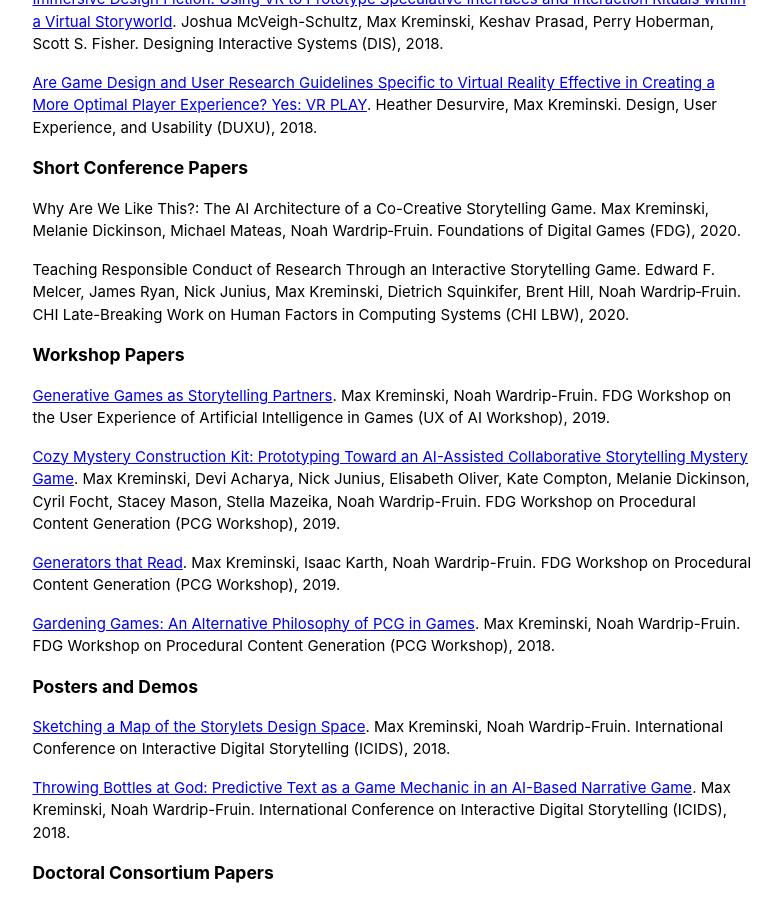
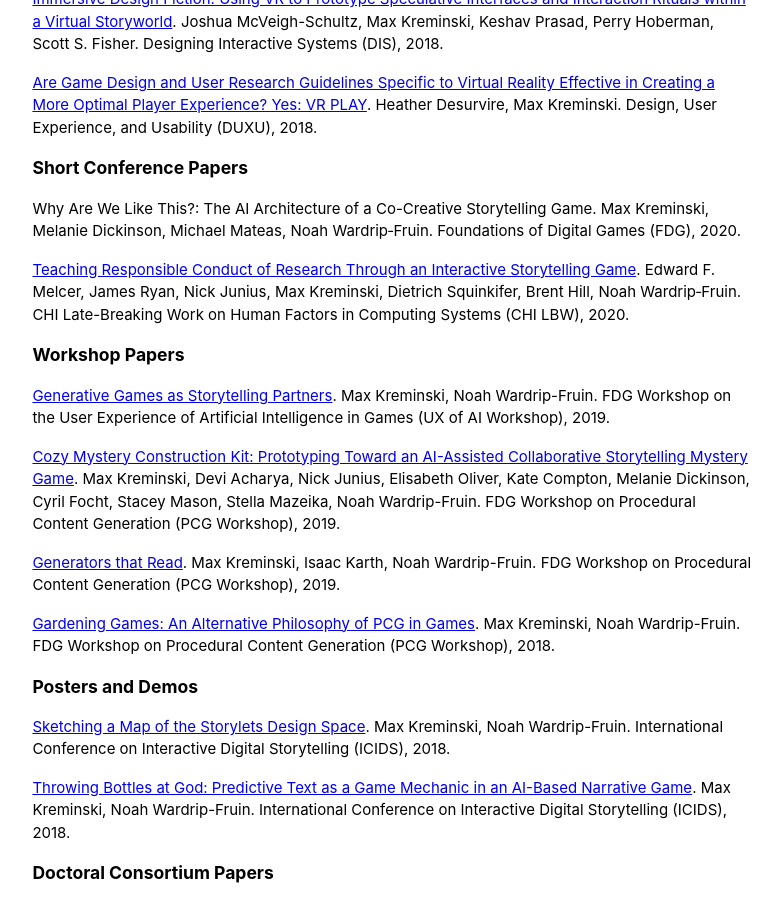
Before and after one commit to mkremins/mkremins.github.io, a Jekyll site: the page built from cv/index.html, in a window 1280 px wide and 900 px high, scrolled down 771 px. Shown: the whole window, without its empty margins (248-1029 px from the left). Built offline with Jekyll 4.4.1, drawn with Linux system fonts in a browser that asks for light colours; part of the change alters nothing that is shown.

Commit message:
Add PDF for CHI 2020 RCR paper

```diff
--- a/_data/publications.json
+++ b/_data/publications.json
@@ -28,7 +28,7 @@
 },
 {
   "title": "Teaching Responsible Conduct of Research Through an Interactive Storytelling Game",
-  "url": "",
+  "url": "https://mkremins.github.io/publications/RCR_CHI2020.pdf",
   "authors": ["Edward F. Melcer", "James Ryan", "Nick Junius", "Max Kreminski", "Dietrich Squinkifer", "Brent Hill", "Noah&nbsp;Wardrip&#8209;Fruin"],
   "year": "2020",
   "venue": "CHI LBW",
```
Also changed, not shown: 1 other file.
